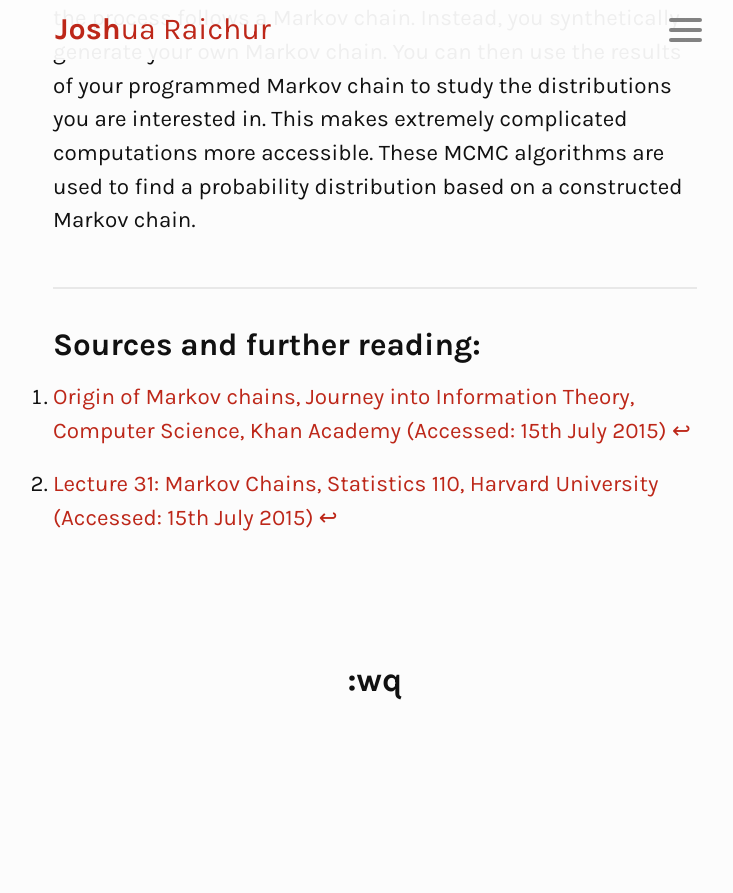
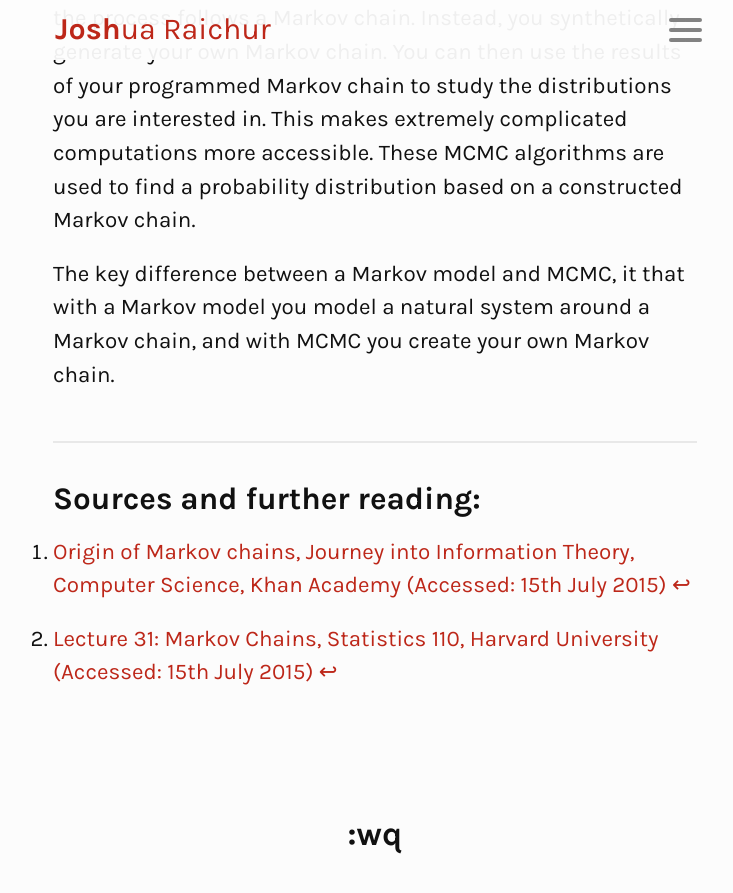
Before and after one commit to JEKYLL-WEB-TEMPLATES/raichur.github.io, a Jekyll site: the page built from _posts/2015-07-15-markov.md, in a window 1280 px wide and 900 px high, scrolled down 3984 px. Shown: the top 893 px of the window, without its empty margins (265-998 px from the left). Built offline with Jekyll 4.4.1, drawn with Linux system fonts in a browser that asks for light colours; before the commit the page ends 4759 px from its top, so only the background shows below that.

Commit message:
kind of finish markov post

```diff
--- a/_posts/2015-07-15-markov.md
+++ b/_posts/2015-07-15-markov.md
@@ -65,7 +65,7 @@ Markov chains are used mainly in two different ways[^1]:
 - **Markov Model**: It is used as a model in various sciences like social, physical, and biology, for example. You can also use it as an approximation the you are evolving over time. It's useful, but limited due to the fact that it is a strong conditional independence assumption–you cannot always forget the entire past as long as you have the present.
 - **Markov chain Monte Carlo (MCMC)**: You don't have to worry if the process follows a Markov chain. Instead, you synthetically generate your own Markov chain. You can then use the results of your programmed Markov chain to study the distributions you are interested in. This makes extremely complicated computations more accessible. These MCMC algorithms are used to find a probability distribution based on a constructed Markov chain.
 
-
+The key difference between a Markov model and MCMC, it that with a Markov model you model a natural system around a Markov chain, and with MCMC you create your own Markov chain.
 
 --------
 
```
